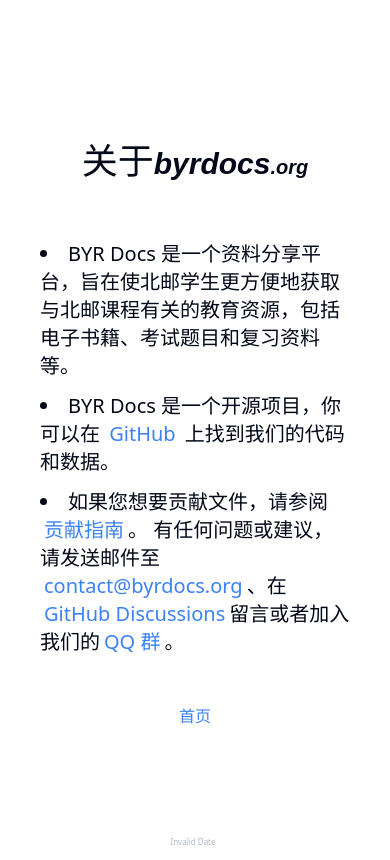
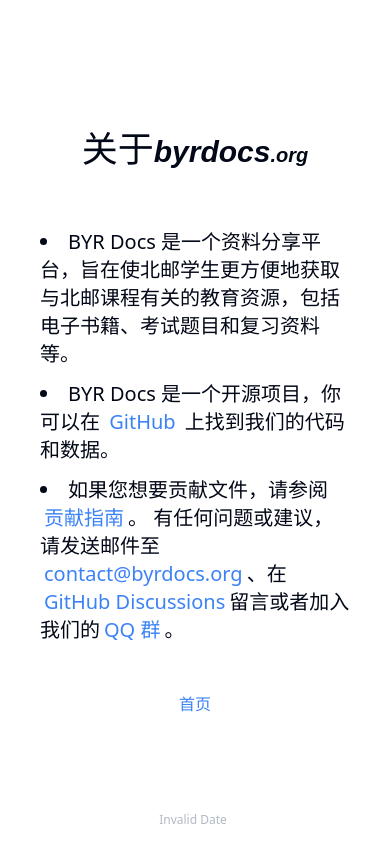
Before and after one commit to byrdocs/byrdocs-frontend, a React (Vite) app: page /about in a window 390 px wide. Built offline with nearby package versions, Linux system fonts and the light colour scheme; what jieba-wasm would draw is missing.

Commit message:
fix height of about page

```diff
--- a/src/pages/About.tsx
+++ b/src/pages/About.tsx
@@ -4,7 +4,7 @@ import { Link } from "react-router-dom";
 function BuildInfo() {
     const date = new Date(import.meta.env.VITE_GIT_COMMIT_DATE);
     return (
-        <footer className="mx-auto text-[8px] md:text-xs h-6">
+        <footer className="mx-auto text-xs h-6">
             <div className="text-muted-foreground mt-4 text-center w-[100vw] group">
                 <div className="space-x-1 px-6">
                     <span className="text-muted-foreground/50 group-hover:text-muted-foreground">{date.toLocaleString()}</span>
@@ -30,7 +30,7 @@ export default function About() {
     const idx = history.state.idx || 0;
     return (
         <>
-            <div className="md:w-[800px] w-full md:m-auto px-10 flex flex-col md:min-h-[calc(100dvh-48px)] min-h-[calc(100dvh-24px)]">
+            <div className="md:w-[800px] w-full md:m-auto px-10 flex flex-col min-h-[calc(100dvh-48px)]">
                 <div className="w-full m-auto h-98">
                     <div className="text-center my-12" style={{ lineHeight: 3 }}>
                         <span className="text-4xl sm:text-5xl md:text-6xl">关于</span>
```
